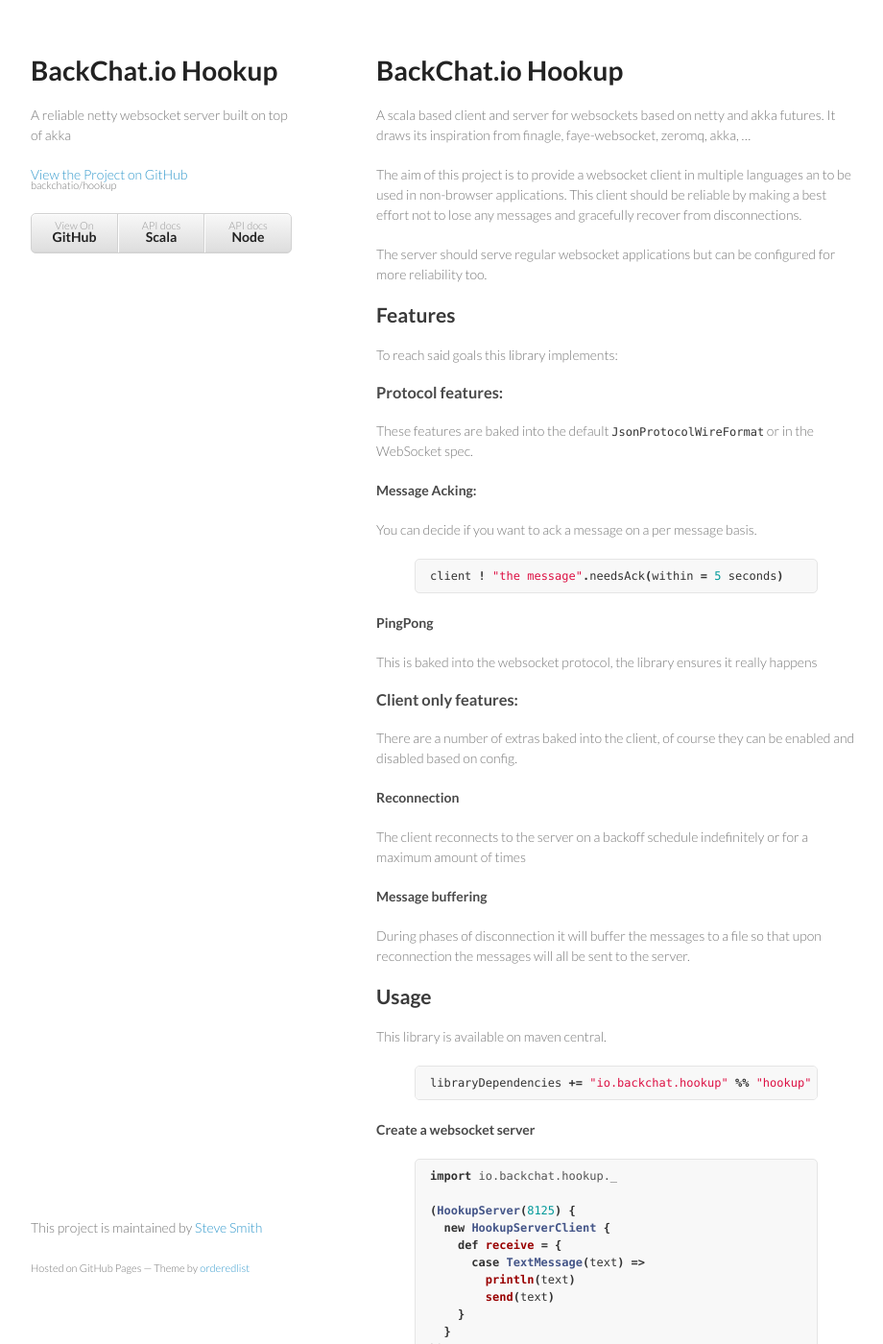
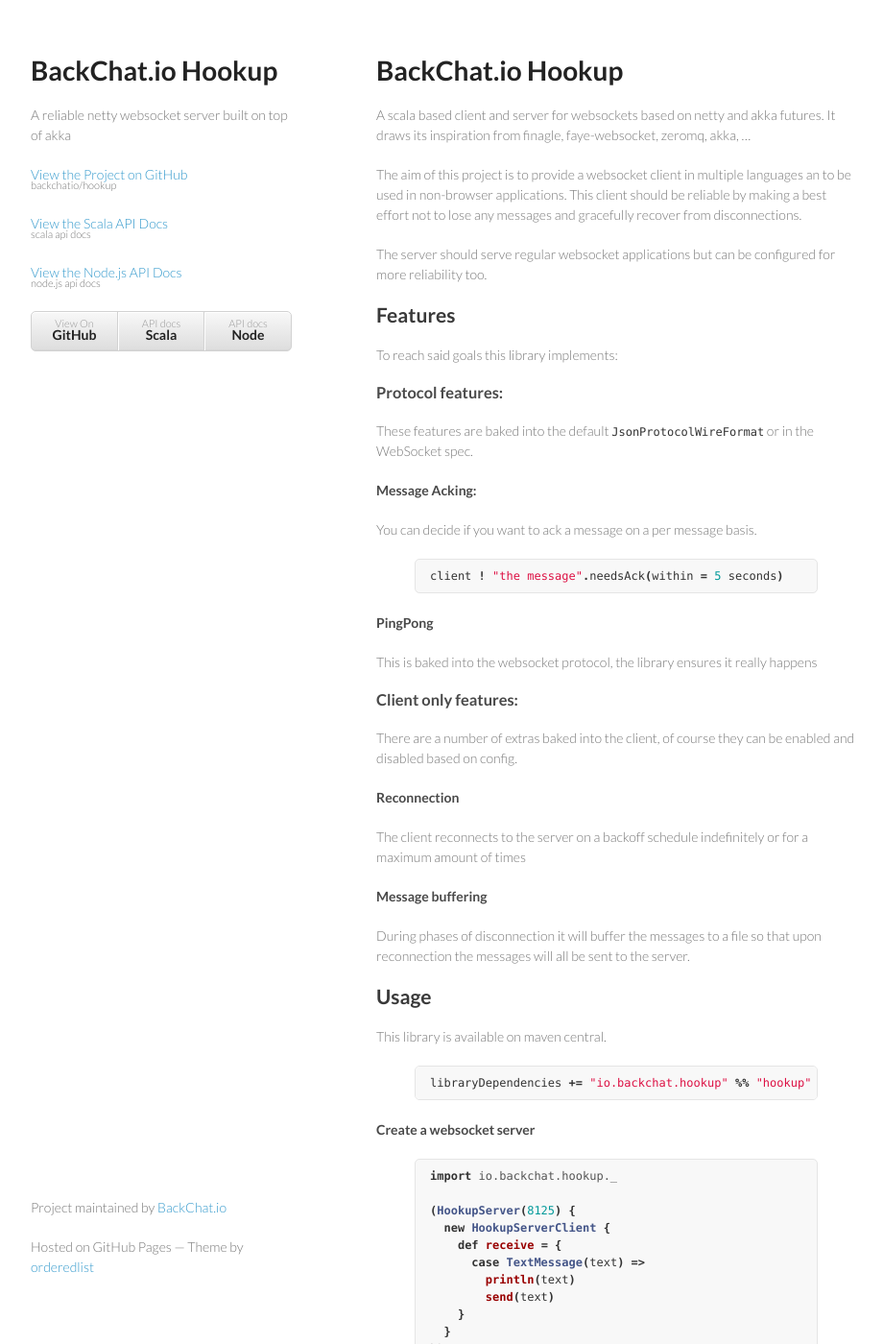
Before and after one commit to backchatio/hookup, a Jekyll site: the page built from index.md, in a window 1280 px wide and 1400 px high. Shown: the whole window at 96% size, without its empty margins (178-1098 px from the left). Built offline with Jekyll 4.4.1, drawn with Linux system fonts in a browser that asks for light colours; Markdown is read by kramdown in place of the engine named in the settings.

Commit message:
fix some links

```diff
--- a/_layouts/minimalist.html
+++ b/_layouts/minimalist.html
@@ -3,7 +3,7 @@
   <head>
     <meta charset="utf-8">
     <meta http-equiv="X-UA-Compatible" content="chrome=1">
-    <title>Minimal by Steve Smith</title>
+    <title>BackChat.io Hookup</title>
 
     <link rel="stylesheet" href="stylesheets/minimalist.css">
     <link rel="stylesheet" href="stylesheets/pygment_github.css">
@@ -18,20 +18,34 @@
         <h1>BackChat.io Hookup</h1>
         <p>A reliable netty websocket server built on top of akka</p>
         <p class="view"><a href="https://github.com/backchatio/hookup">View the Project on GitHub <small>backchatio/hookup</small></a></p>
+       <p class="view"><a href="api/#io.backchat.hookup.HookupServer">View the Scala API Docs <small>scala api docs</small></a></p>
+       <p class="view"><a href="jsdoc">View the Node.js API Docs <small>node.js api docs</small></a></p>
         <ul>
           <li><a href="https://github.com/backchatio/hookup">View On <strong>GitHub</strong></a></li>
-          <li><a href="/hookup/api">API docs <strong>Scala</strong></a></li>
-          <li><a href="/hookup/jsdoc">API docs <strong>Node</strong></a></li>
+          <li><a href="api/#io.backchat.hookup.HookupServer">API docs <strong>Scala</strong></a></li>
+          <li><a href="jsdoc">API docs <strong>Node</strong></a></li>
         </ul>
       </header>
       <section>
         {{ content }}
       </section>
       <footer>
-        <p>This project is maintained by <a href="http://github.com/orderedlist">Steve Smith</a></p>
-        <p><small>Hosted on GitHub Pages &mdash; Theme by <a href="https://github.com/orderedlist">orderedlist</a></small></p>
-      </footer>
+        <p>Project maintained by <a href="https://github.com/backchatio">BackChat.io</a></p>
+        <p>Hosted on GitHub Pages &mdash; Theme by <a href="https://github.com/orderedlist">orderedlist</a></p>
+    </footer>
+
     </div>
     <script src="javascripts/scale.fix.js"></script>
+    <!--[if !IE]><script>fixScale(document);</script><!--<![endif]-->
+    <script type="text/javascript">
+      var gaJsHost = (("https:" == document.location.protocol) ? "https://ssl." : "http://www.");
+      document.write(unescape("%3Cscript src='" + gaJsHost + "google-analytics.com/ga.js' type='text/javascript'%3E%3C/script%3E"));
+    </script>
+    <script type="text/javascript">
+      try {
+        var pageTracker = _gat._getTracker("UA-240612-7");
+      pageTracker._trackPageview();
+      } catch(err) {}
+    </script>
   </body>
 </html>
--- a/stylesheets/pygment_github.css
+++ b/stylesheets/pygment_github.css
@@ -1,4 +1,4 @@
-.highlight  { background: #ffffff; }
+.highlight  { background: #ffffff; font-size: 3%;}
 .highlight .c { color: #999988; font-style: italic } /* Comment */
 .highlight .err { color: #a61717; background-color: #e3d2d2 } /* Error */
 .highlight .k { font-weight: bold } /* Keyword */
```
Also changed, not shown: 1 other file.
